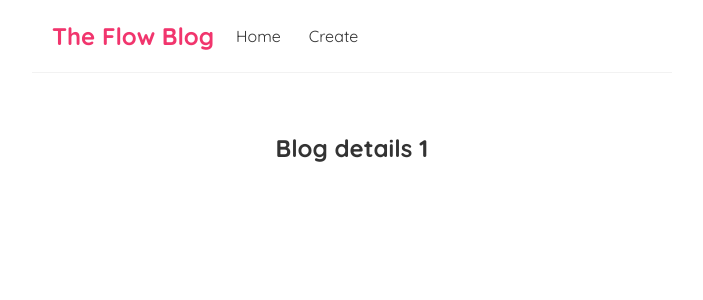
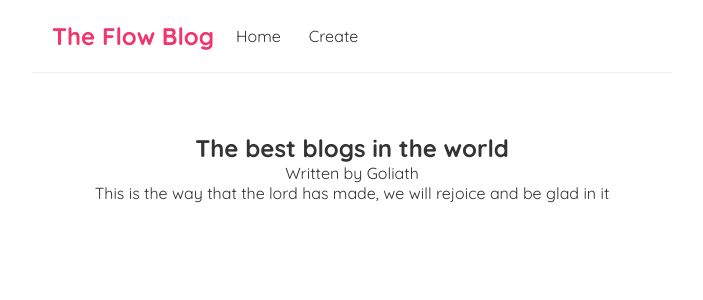
Before and after one commit to FrancisFlow/React-Blog, a React (Create React App) app: page /blog/1 in a window 1280 px wide. Shown: the top 300 px of the page, without its empty margins (288-991 px from the left). Built offline with nearby package versions, Linux system fonts and the light colour scheme; data requests are answered from the project's data file.

Commit message:
Reused the custom hook to fetch blogs by id and display then in blogdetails component

```diff
--- a/src/blogDetails.js
+++ b/src/blogDetails.js
@@ -1,14 +1,37 @@
 import { useParams } from "react-router-dom";
+import useFetch from "./useFetch";
 
 const BlogDetails = () => {
 
     const {id}= useParams();
+    const {data:blog, error, isPending}=useFetch('http://localhost:8000/blogs/' + id);
+
+
     return (
+
 
         <div className="blog-details">
 
-            <h2>Blog details {id} </h2>
-        </div>
+            {isPending && <div> Loading...</div>}
+
+            {error && <div> {error}</div>}
+
+            {blog && (
+
+          <article>
+            <h2>{blog.title}</h2>
+
+            <p>Written by {blog.author}</p>
+
+            <div>
+                {blog.body}
+            </div>
+
+          </article>
+
+            )}
+      </div>
+
      );
 }
 
```
